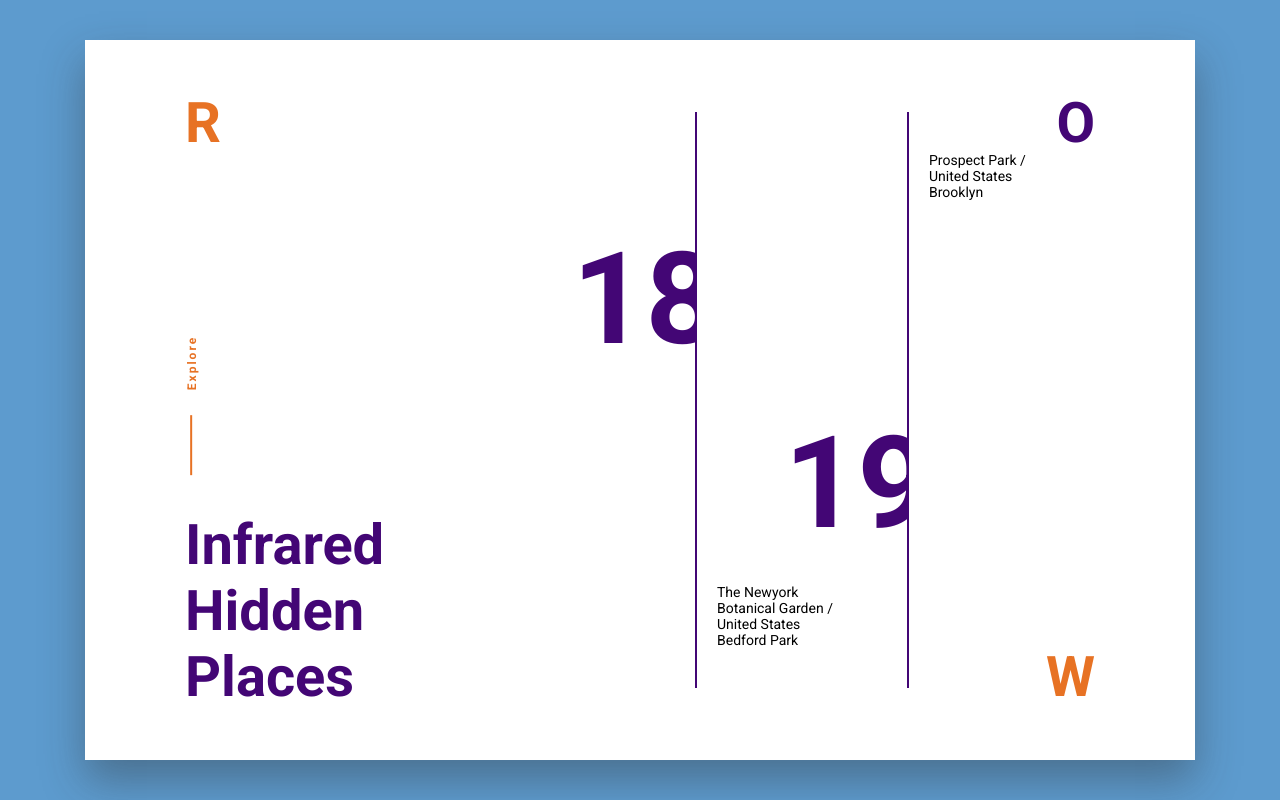
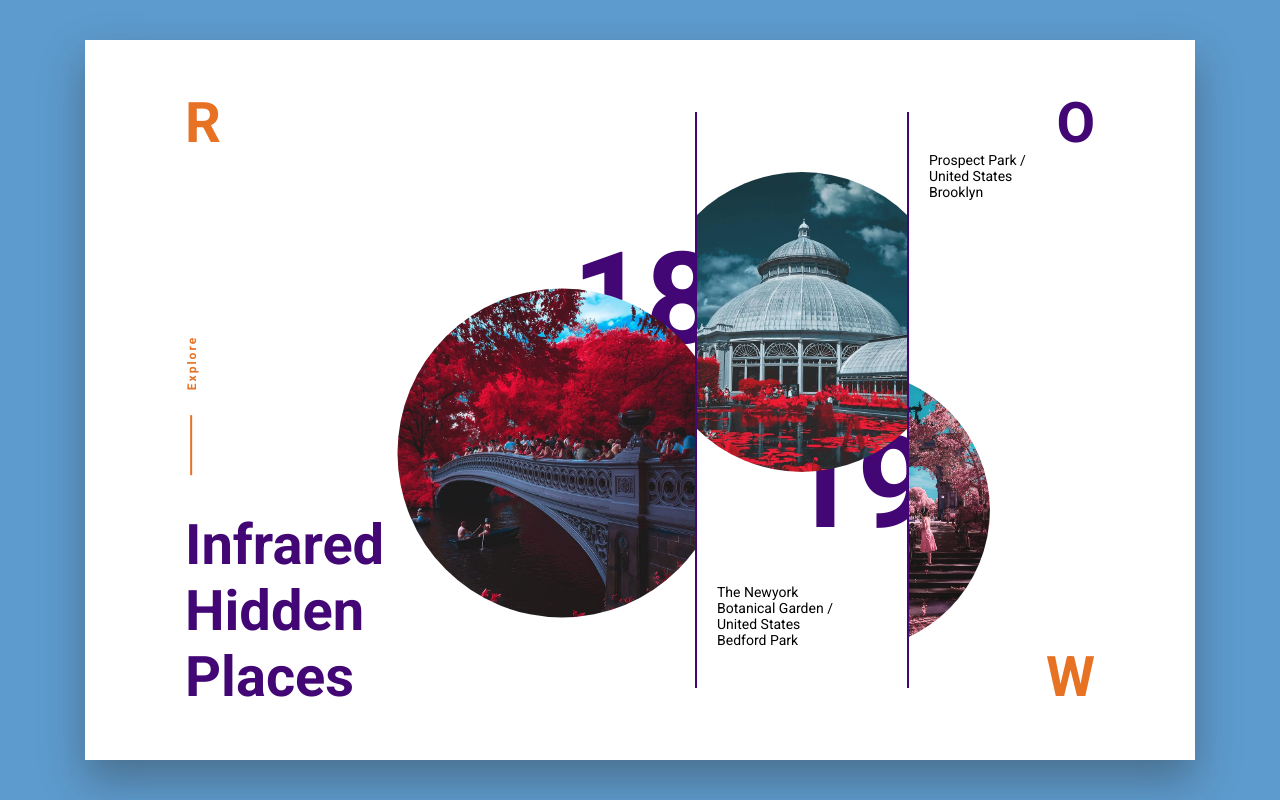
Before and after one commit to ErginTIRAVOGLU/FE3, a plain HTML site: page index.html in a window 1280 px wide. Drawn offline with Linux system fonts and the light colour scheme; the site is published under a folder, as on GitHub Pages, so addresses that start at the root find nothing.

Commit message:
Resim yol düzeltmesi

```diff
--- a/src/style.scss
+++ b/src/style.scss
@@ -107,7 +107,7 @@ body,html{
                 display: block;
                 -webkit-clip-path: circle(47% at 62% 50%);
                 clip-path: circle(47% at 62% 50%);
-                background-image: url(/assets/redgarden.jpg);
+                background-image: url(assets/redgarden.jpg);
                 background-size: cover;
                 position: absolute;
                 right: 0px;
@@ -119,7 +119,7 @@ body,html{
                 display: block;
                 -webkit-clip-path: ellipse(150px 150px at 50% 50%);
                 clip-path: ellipse(150px 150px at 50% 50%);
-                background-image: url(/assets/redgarden2.jpg);
+                background-image: url(assets/redgarden2.jpg);
                 background-size: cover;
                 position: absolute;
                 top: 35px;
@@ -132,7 +132,7 @@ body,html{
                 display: block;
                 -webkit-clip-path: circle(46% at 30% 62%);
                 clip-path: circle(46% at 30% 62%);
-                background-image: url(/assets/redgarden3.jpg);
+                background-image: url(assets/redgarden3.jpg);
                 background-size: cover;
                 position: absolute;
                 bottom: 45px;
```
Also changed, not shown: style.min.css, 1 other file.
